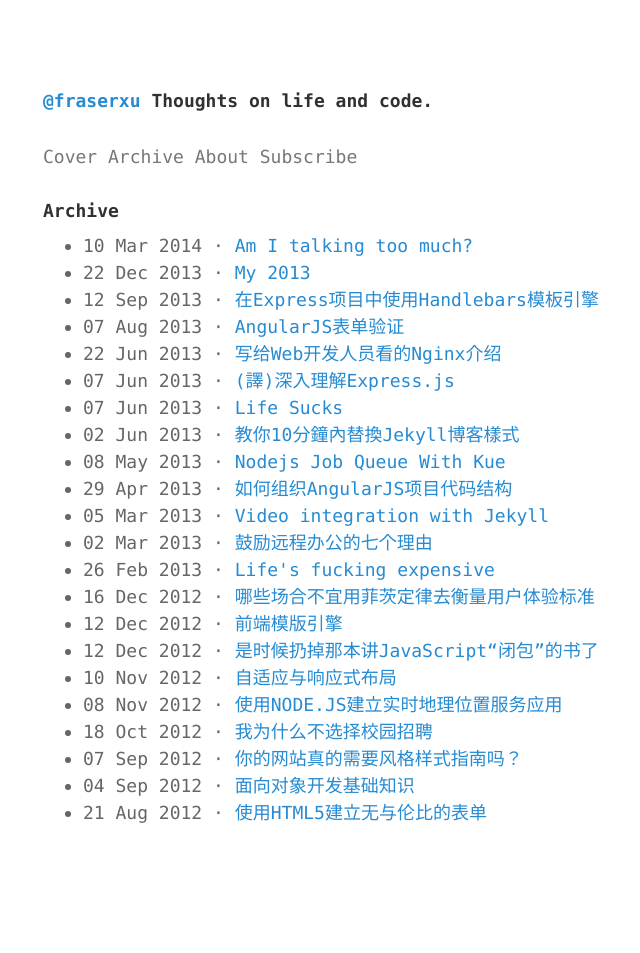
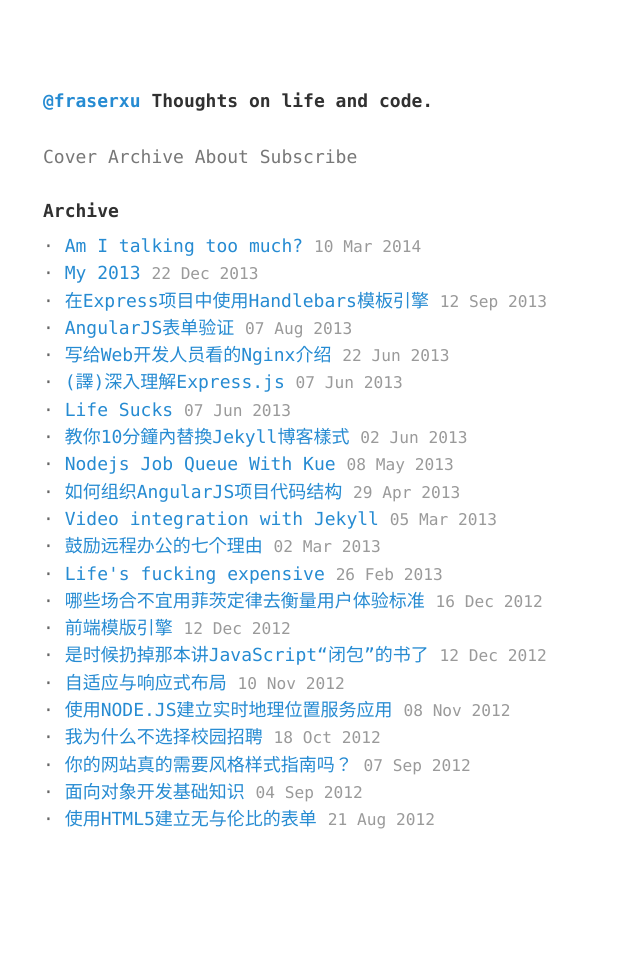
Before and after one commit to fraserxu/fraserxu.github.io, a Jekyll site: the page built from archive.html, in a window 1280 px wide. Shown: the whole page, without its empty margins (287-927 px from the left). Built offline with Jekyll 4.4.1, drawn with Linux system fonts in a browser that asks for light colours; Markdown is read by kramdown in place of the engine named in the settings; before the commit the page ends 906 px from its top, so only the background shows below that.

Commit message:
update styles

```diff
--- a/archive.html
+++ b/archive.html
@@ -3,11 +3,11 @@
 title: Fraser Xu
 ---
 
-<div class="content">
+<div class="related archive">
 	<h1>Archive</h1>
 	<ul class="posts">
 		{% for post in site.posts %}
-		<li><span>{{ post.date | date_to_string }}</span> · <a href="{{ post.url }}">{{ post.title }}</a></li>
+		<li> · <a href="{{ post.url }}">{{ post.title }}</a> <span class="post-date">{{ post.date | date_to_string }}</span></li>
 		{% endfor %}
 	</ul>
 </div>
--- a/css/screen.css
+++ b/css/screen.css
@@ -273,7 +273,6 @@
 .related {
   padding-top: 2rem;
   padding-bottom: 2rem;
-  border-top: 1px solid #eee;
 }
 .related .posts {
   padding-left: 0;
@@ -292,6 +291,14 @@
 }
 .related .posts li a:hover small {
   color: inherit;
+}
+
+.archive {
+  padding-top: 0;
+}
+
+.archive h1 {
+  font-size: 18px;
 }
 
 
```
